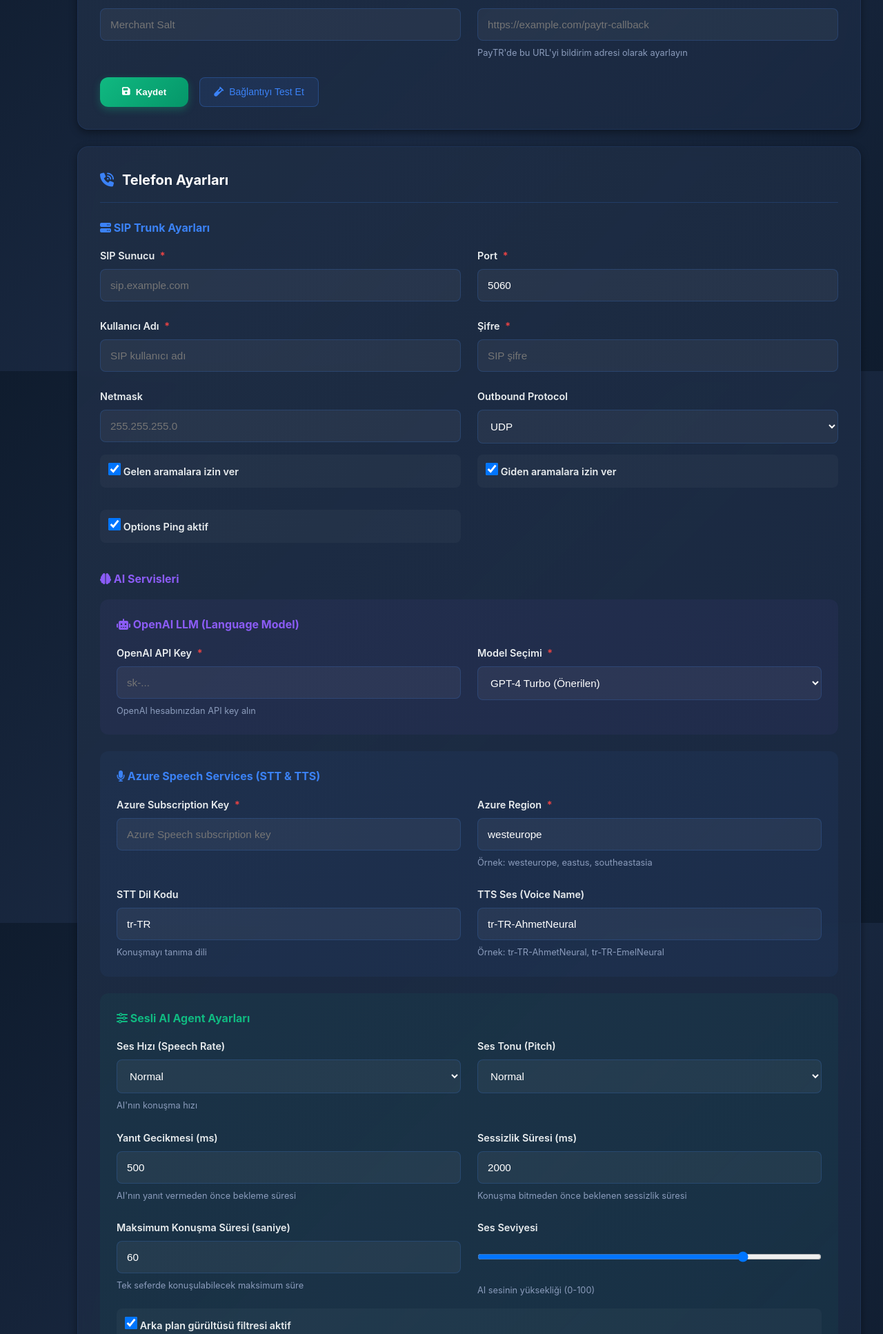
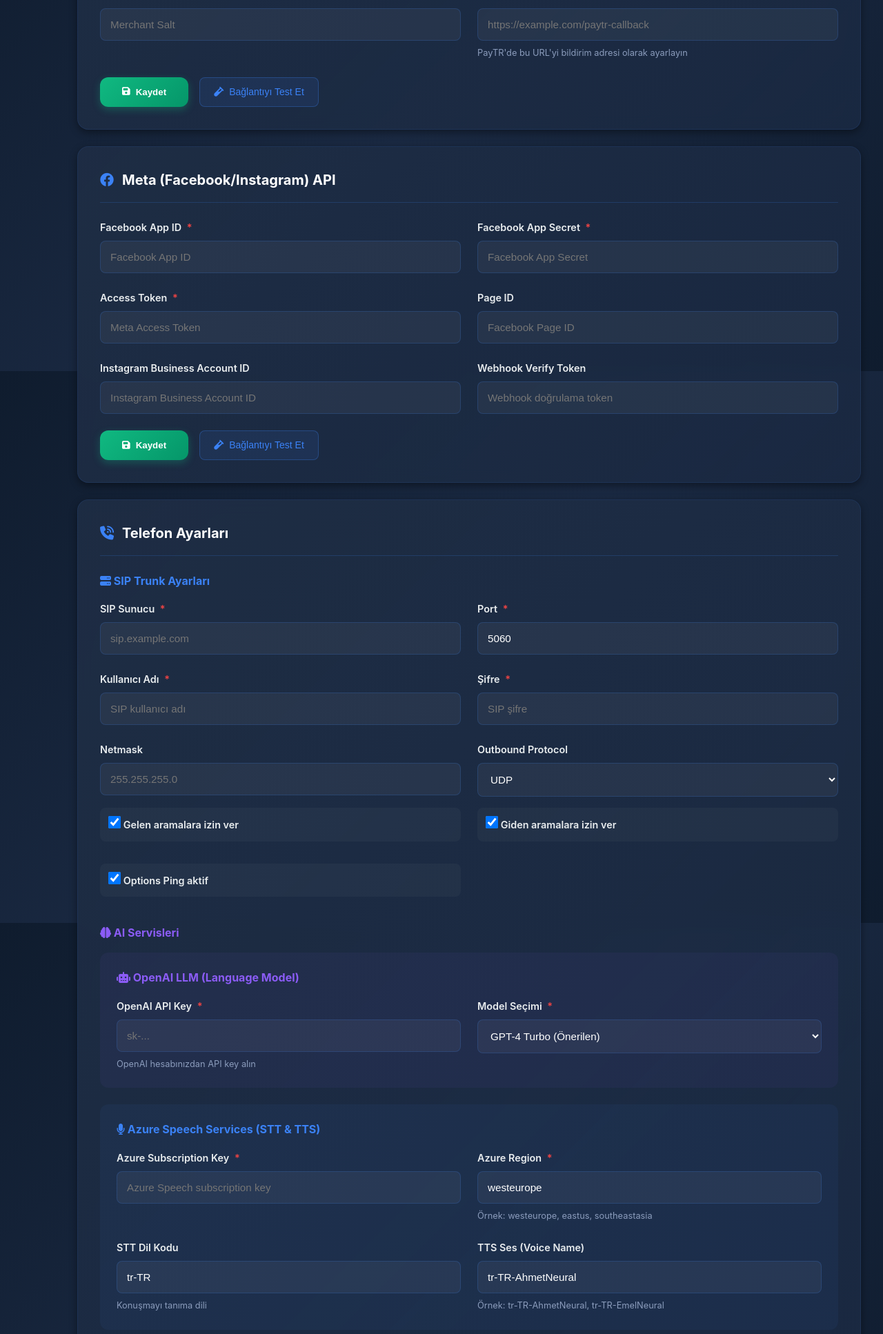
Before and after one commit to yogunganboran-a11y/egitim, a PHP site: page /ayarlar.php in a window 1280 px wide, after a click on "API Entegrasyonları". Shown: the part 1862-3796 px from the top of the page at 69% size. Run offline with PHP 8.4, Linux system fonts and the light colour scheme; the visitor is signed in with stand-in values (Sample User, id 1).

Commit message:
feat(admin): Add Meta (Facebook/Instagram) API settings to Ayarlar page

```diff
--- a/admin/ayarlar.php
+++ b/admin/ayarlar.php
@@ -554,6 +554,50 @@ $all_permissions = [
     </div>
 
     <!-- Telefon Ayarları -->
+
+    <!-- Meta (Facebook/Instagram) API -->
+    <div class="settings-card">
+        <div class="settings-card-header">
+            <h3><i class="fab fa-facebook"></i> Meta (Facebook/Instagram) API</h3>
+        </div>
+        <div id="metaSettings">
+            <div class="form-grid">
+                <div class="form-group">
+                    <label>Facebook App ID <span class="required">*</span></label>
+                    <input type="text" id="metaAppId" placeholder="Facebook App ID">
+                </div>
+                <div class="form-group">
+                    <label>Facebook App Secret <span class="required">*</span></label>
+                    <input type="password" id="metaAppSecret" placeholder="Facebook App Secret">
+                </div>
+                <div class="form-group">
+                    <label>Access Token <span class="required">*</span></label>
+                    <input type="password" id="metaAccessToken" placeholder="Meta Access Token">
+                </div>
+                <div class="form-group">
+                    <label>Page ID</label>
+                    <input type="text" id="metaPageId" placeholder="Facebook Page ID">
+                </div>
+                <div class="form-group">
+                    <label>Instagram Business Account ID</label>
+                    <input type="text" id="metaIgAccountId" placeholder="Instagram Business Account ID">
+                </div>
+                <div class="form-group">
+                    <label>Webhook Verify Token</label>
+                    <input type="text" id="metaWebhookToken" placeholder="Webhook doğrulama token">
+                </div>
+            </div>
+            <div style="margin-top: 1.5rem; display: flex; gap: 1rem;">
+                <button class="btn-save" onclick="saveAPISettings('meta')">
+                    <i class="fas fa-save"></i> Kaydet
+                </button>
+                <button class="btn-test" onclick="testAPI('meta')">
+                    <i class="fas fa-vial"></i> Bağlantıyı Test Et
+                </button>
+            </div>
+            <div class="test-result" id="metaTestResult"></div>
+        </div>
+    </div>
     <div class="settings-card">
         <div class="settings-card-header">
             <h3><i class="fas fa-phone-volume"></i> Telefon Ayarları</h3>
```
